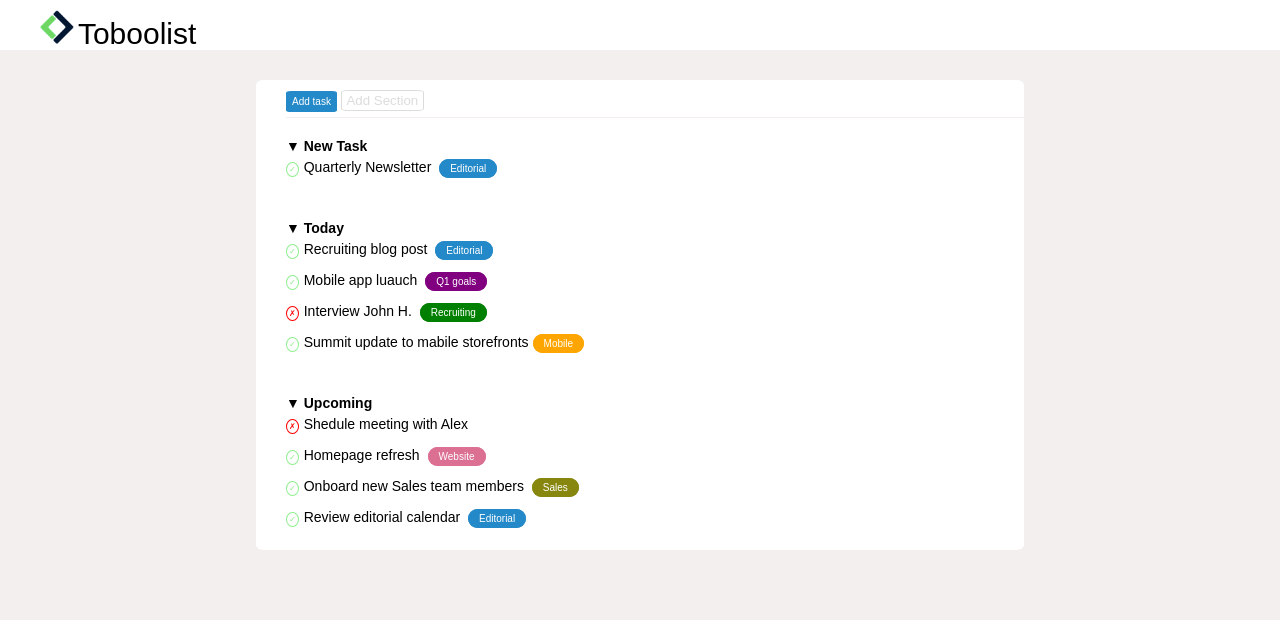
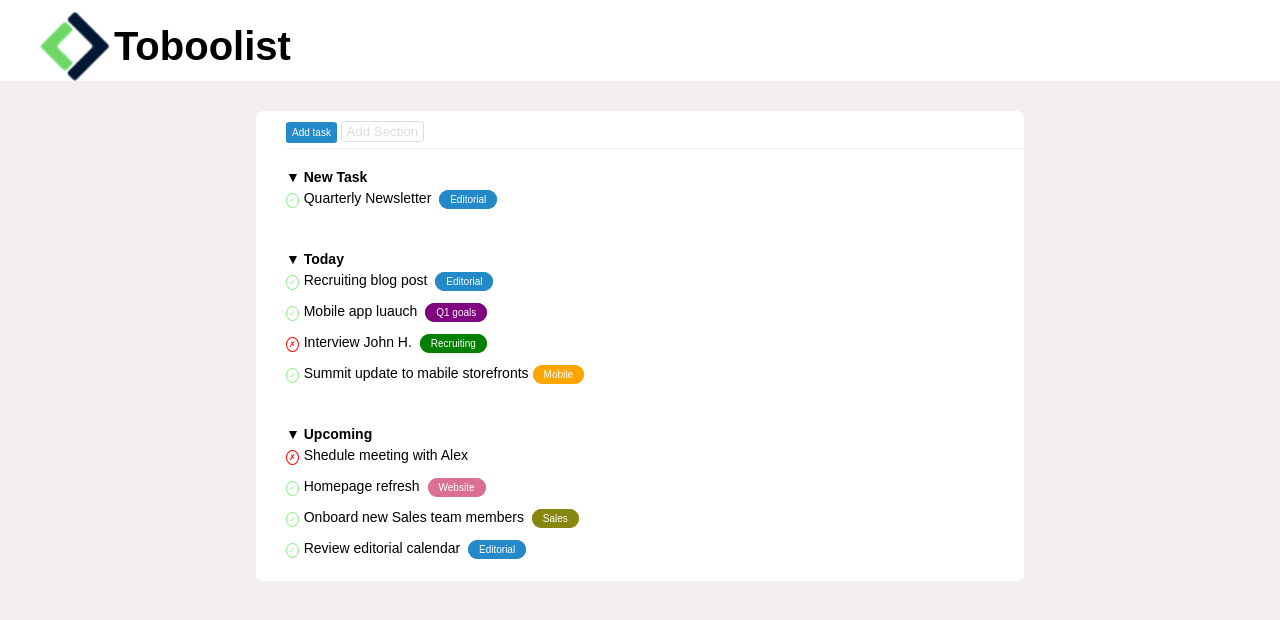
Before and after one commit to aurorapuli/html-css-toboolist, a plain HTML site: page index.html in a window 1280 px wide. Drawn offline with Linux system fonts and the light colour scheme.

Commit message:
correzione esercizio

```diff
--- a/css/style.css
+++ b/css/style.css
@@ -15,23 +15,22 @@ body{
 
 /* stile header */
 header{
-    height: 50px;
     background-color:white;
+    line-height: 70px;
+    padding-left: 40px;
+    padding-top: 10px;
   }
 
- .logo{
-         vertical-align: middle;
-         padding-left: 40px;
-    }
 
 .img_logo{
-    width: 34px;
-    padding-top: 10px;
+   line-height: 70px;
+   height: 70px;
+   vertical-align: middle;
 }
 
 .text_logo{
-
-    font-size: 30px;
+   font-size: 40px;
+   vertical-align: middle;
 }
 
 
@@ -42,9 +41,9 @@ main{
     background-color: white;
     border-radius: 1%;
 }
+
 .container{
   padding-left: 30px;
-
 }
 
 
@@ -55,6 +54,7 @@ main{
     padding-bottom: 5px;
     border-bottom: 1px solid  rgb(243, 239, 239);
 }
+
 .add_section button{
     font-size: 10px;
     padding-left: 5px;
@@ -66,7 +66,6 @@ main{
     background-color:rgb(36, 137, 200) ;
     color: white;
     text-align: center;
-
 }
 
 .add_section input{
@@ -92,7 +91,6 @@ main{
     border-radius: 50%;
     padding: 2px;
     margin-right: 5px;
-
 }
 
 .text_list{
@@ -157,7 +155,6 @@ main{
     padding-right: 10px;
     text-align: center;
     margin-left: 4px;
-
 }
 
 .mobile{
@@ -172,7 +169,6 @@ main{
     padding-right: 10px;
     text-align: center;
     margin-left: 4px;
-
 }
 
 .website{
@@ -187,7 +183,6 @@ main{
     padding-right: 10px;
     text-align: center;
     margin-left: 4px;
-
 }
 
 .sales{
@@ -202,5 +197,4 @@ main{
     padding-right: 10px;
     text-align: center;
     margin-left: 4px;
-
 }
--- a/index.html
+++ b/index.html
@@ -9,11 +9,8 @@
 <body>
     <!-- sezione header -->
     <header>
-        <div class="logo">
             <img class="img_logo" src="img/Logo.png" alt="Logo_Toboolist">
-            <span class="text_logo">Toboolist</span>
-        </div>
-
+            <strong class="text_logo">Toboolist </strong>
     </header>
 
     <!-- sezione main -->
```
